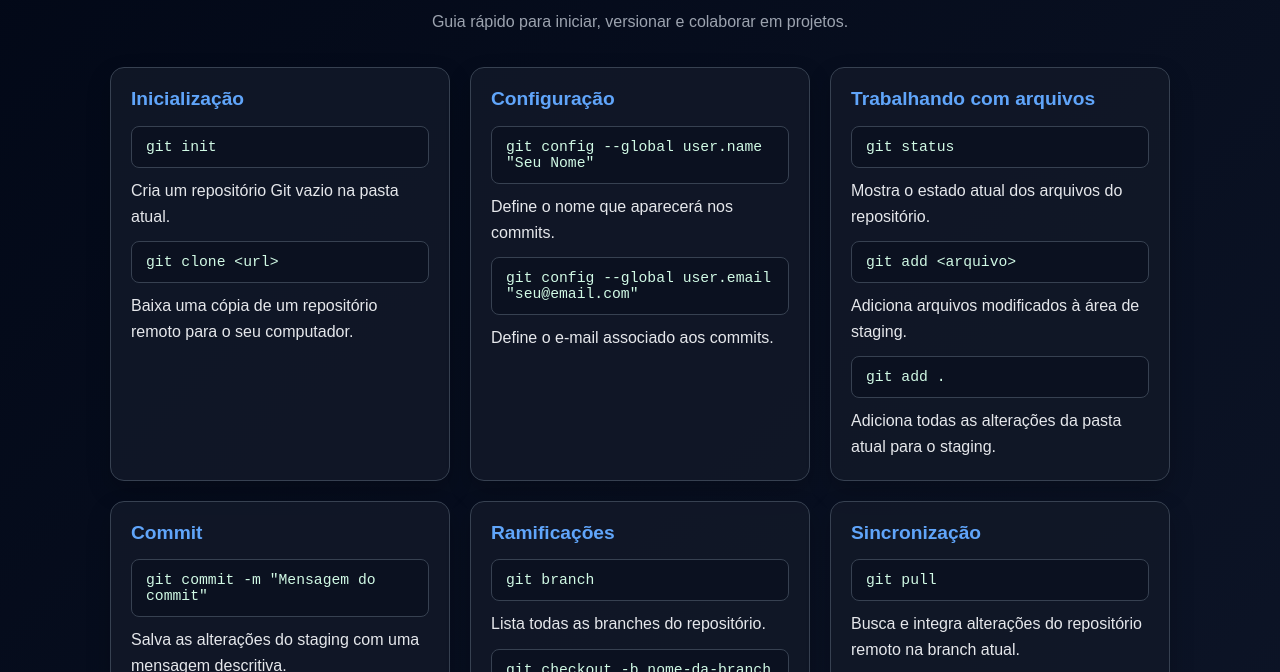
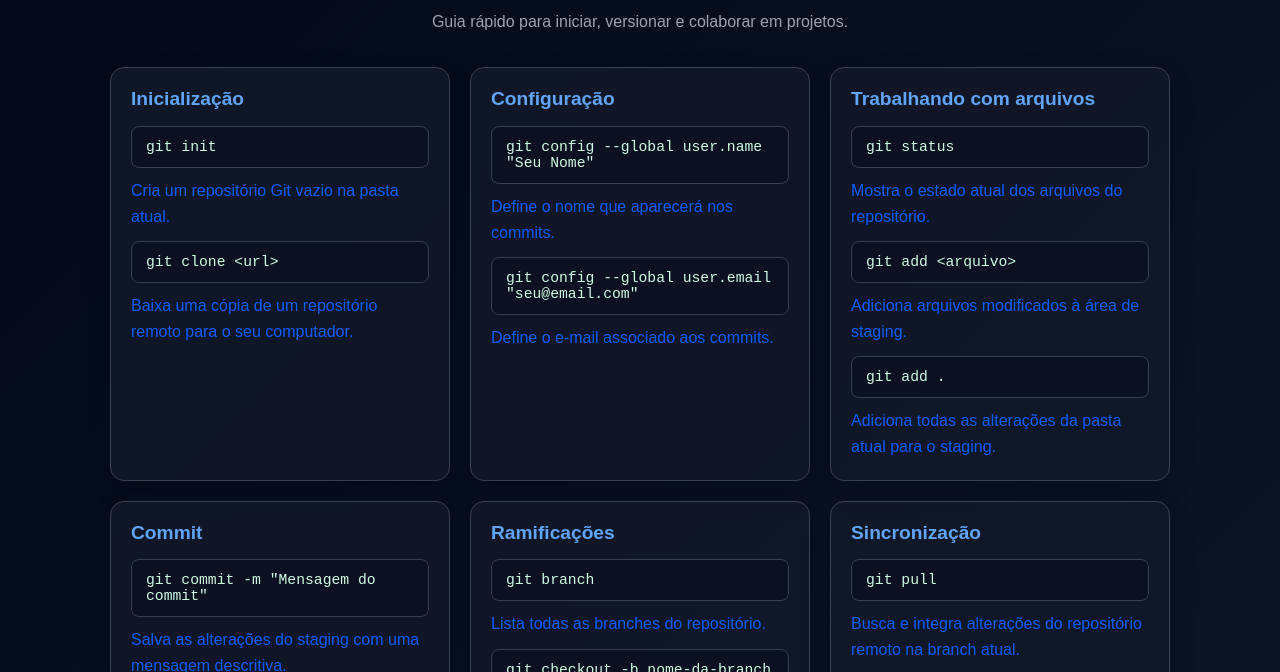
Before and after one commit to guiab8/teste, a plain HTML site: page index.html in a window 1280 px wide. Shown: the part 101-773 px from the top of the page. Drawn offline with Linux system fonts and the light colour scheme.

Commit message:
nova pag

```diff
--- a/index.html
+++ b/index.html
@@ -7,9 +7,9 @@
     <style>
       :root {
         --bg: #0f172a;
-        --panel: #111827;
+        --panel: #f3f3f3;
         --panel-2: #1f2937;
-        --text: #e5e7eb;
+        --text: #0c5dff;
         --muted: #9ca3af;
         --accent: #34d399;
         --accent-2: #60a5fa;
```
